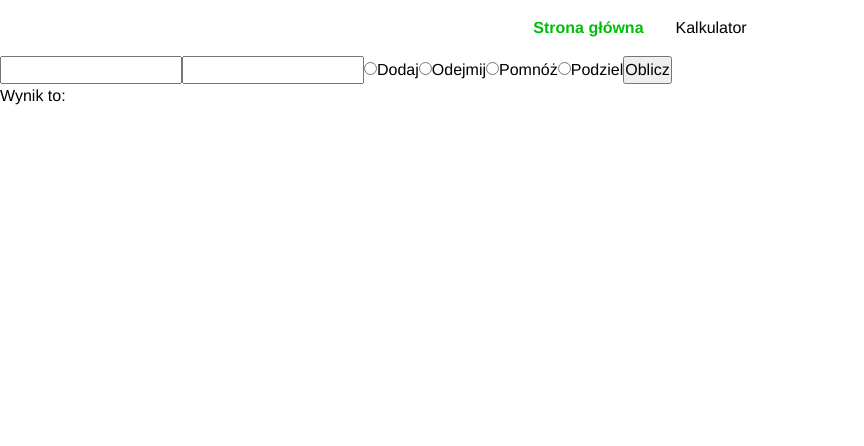
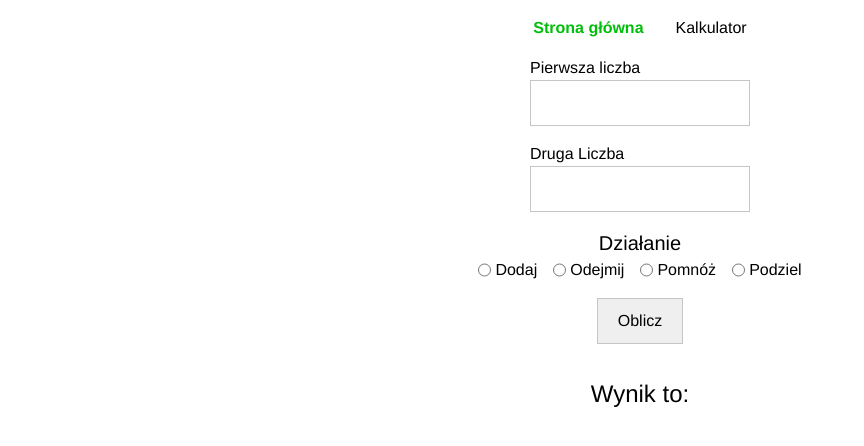
Before and after one commit to krzadamczak/krzadamczak, a React (Vite) app: page /#/krzadamczak/calculator in a window 1280 px wide. Shown: the top 446 px of the page, without its empty margins (0-864 px from the left). Built offline with nearby package versions, Linux system fonts and the light colour scheme; no server answers.

Commit message:
Equation now has a timestamp, changes in html structure

```diff
--- a/src/components/Calculator.tsx
+++ b/src/components/Calculator.tsx
@@ -4,6 +4,7 @@ import { db } from "../firebase";
 import { nanoid } from "nanoid";
 import { Equation } from "../interfaces";
 import { Operation } from "../operations";
+import "./Calculator.css";
 
 const Calculator = () => {
     const [equation, setEquation] = useState<Equation>({
@@ -11,17 +12,20 @@ const Calculator = () => {
         secondNumber: "",
         operation: "",
         output: "",
+        id: "",
+        createdAt: 0,
     });
     const handleSubmit = async (e: FormEvent<HTMLFormElement>) => {
         e.preventDefault();
         const output = calculate(Number(equation.firstNumber), Number(equation.secondNumber), equation.operation);
         const id = nanoid();
-        await setDoc(doc(db, "calculations", id), { ...equation, output, id });
-        setEquation((prevEquation) => ({ ...prevEquation, output, id }));
+        const createdAt = Date.now();
+        const attributesToUpdate = { output, id, createdAt };
+        await setDoc(doc(db, "calculations", id), { ...equation, ...attributesToUpdate });
+        setEquation((prevEquation) => ({ ...prevEquation, ...attributesToUpdate }));
     };
     const handleChange = async (e: FormEvent<HTMLInputElement>) => {
         const { name: key, value } = e.currentTarget;
-
         setEquation((prevEquation) => ({ ...prevEquation, [key]: value }));
     };
     const calculate = (firstNumber: number, secondNumber: number, operation: string): number | string => {
@@ -39,12 +43,37 @@ const Calculator = () => {
                 return "";
         }
     };
+    // Ze względu na bardzo mały rozmiar aplikacji nie wydzielałem inputów do osobnych komponentów.
+    return (
+        <div className='calculator-wrapper'>
+            <form className='calculator' onSubmit={handleSubmit}>
+                <div className='calculator__input-wrapper'>
+                    <label htmlFor='firstNumber'>Pierwsza liczba</label>
+                    <input
+                        id='firstNumber'
+                        className='calculator__input'
+                        value={equation.firstNumber}
+                        onChange={handleChange}
+                        name='firstNumber'
+                        type={"number"}
+                    />
+                </div>
+                <div className='calculator__input-wrapper'>
+                    <label htmlFor='secondNumber'>Druga Liczba</label>
+                    <input
+                        id='secondNumber'
+                        className='calculator__input'
+                        value={equation.secondNumber}
+                        onChange={handleChange}
+                        name='secondNumber'
+                        type={"number"}
+                    />
+                </div>
 
-    return (
-        <div>
-            <form onSubmit={handleSubmit}>
-                <input value={equation.firstNumber} onChange={handleChange} name='firstNumber' type={"number"} />
-                <input value={equation.secondNumber} onChange={handleChange} name='secondNumber' type={"number"} />
+                <div className='calculator__operations'>
+                    <p className='calculator__text'>Działanie</p>
+                    <div className='calculator__operations-wrapper'>
+                        <div className='calculator__radio-wrapper'>
                             <input
                                 onChange={handleChange}
                                 id='addition'
@@ -55,7 +84,8 @@ const Calculator = () => {
                                 required
                             />
                             <label htmlFor='addition'>Dodaj</label>
-
+                        </div>
+                        <div className='calculator__radio-wrapper'>
                             <input
                                 onChange={handleChange}
                                 id='subtraction'
@@ -66,7 +96,8 @@ const Calculator = () => {
                                 required
                             />
                             <label htmlFor='subtraction'>Odejmij</label>
-
+                        </div>
+                        <div className='calculator__radio-wrapper'>
                             <input
                                 onChange={handleChange}
                                 id='multiplication'
@@ -77,7 +108,8 @@ const Calculator = () => {
                                 required
                             />
                             <label htmlFor='multiplication'>Pomnóż</label>
-
+                        </div>
+                        <div className='calculator__radio-wrapper'>
                             <input
                                 onChange={handleChange}
                                 id='division'
@@ -88,9 +120,14 @@ const Calculator = () => {
                                 required
                             />
                             <label htmlFor='division'>Podziel</label>
-                <button type='submit'>Oblicz</button>
+                        </div>
+                    </div>
+                </div>
+                <button className='calculator__button' type='submit'>
+                    Oblicz
+                </button>
             </form>
-            Wynik to: {equation.output}
+            <p className='calculator__output'>Wynik to: {equation.output}</p>
         </div>
     );
 };
```
Lines whose indentation alone changed are shown as unchanged.
